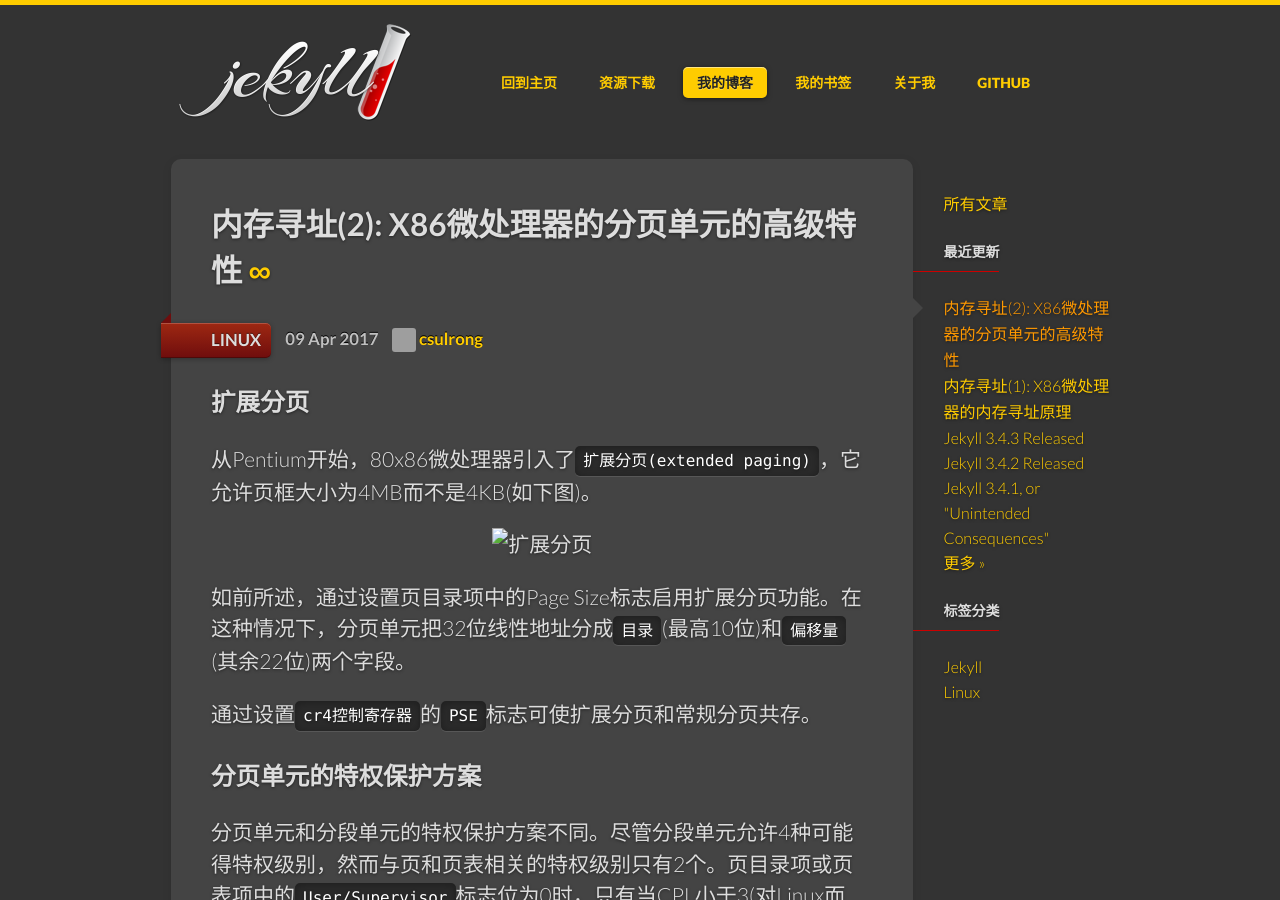
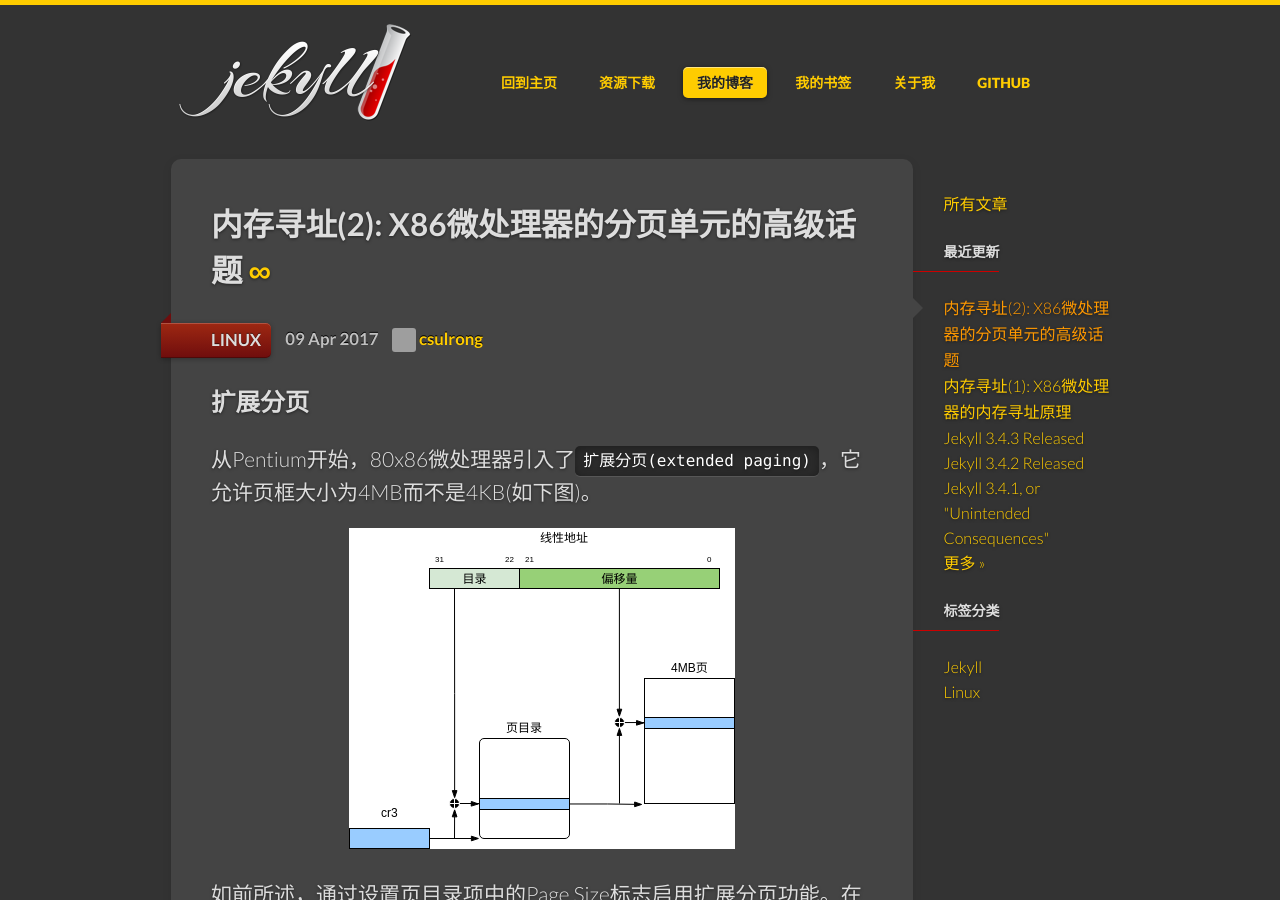
Before and after one commit to csulrong/csulrong.github.io, a Jekyll site: the page built from _posts/2017-04-09-linux-mem-address-02.md, in a window 1280 px wide and 900 px high. Built offline with Jekyll 4.4.1, drawn with Linux system fonts in a browser that asks for light colours; grey boxes are pictures that could not be loaded.

Commit message:
rename image files

```diff
--- a/_posts/2017-04-09-linux-mem-address-02.md
+++ b/_posts/2017-04-09-linux-mem-address-02.md
@@ -1,5 +1,5 @@
 ---
-title: '内存寻址(2): X86微处理器的分页单元的高级特性'
+title: '内存寻址(2): X86微处理器的分页单元的高级话题'
 date: 2017-04-09 15:54:00 +0800
 author: csulrong
 version: 3.4.3
@@ -17,7 +17,7 @@ excerpt_separator: <!-- more -->
 从Pentium开始，80x86微处理器引入了`扩展分页(extended paging)`，它允许页框大小为4MB而不是4KB(如下图)。
 
 {: .align-center}
-![扩展分页]({{ site.baseurl }}/assets/images/扩展分页.svg)
+![扩展分页]({{site.baseurl}}/assets/images/2017/extended_paging.svg)
 
 如前所述，通过设置页目录项中的Page Size标志启用扩展分页功能。在这种情况下，分页单元把32位线性地址分成`目录`(最高10位)和`偏移量`(其余22位)两个字段。
 
```
Also changed, not shown: _posts/2017-03-26-linux-mem-address-01.md (+6 -6 lines), assets/images/2017/extended_paging.svg (renamed from assets/images/2017/扩展分页.svg), assets/images/2017/linear2real_address.svg (renamed from assets/images/2017/线性地址的分页转换.svg), assets/images/2017/logical2linear_address.svg (renamed from assets/images/2017/逻辑地址的转换.svg), assets/images/2017/segment_descriptor.svg (renamed from assets/images/2017/段描述符格式.svg), assets/images/2017/segment_selector.svg (renamed from assets/images/2017/段选择符.svg), assets/images/2017/transform_address.svg (renamed from assets/images/2017/地址转换.svg).
